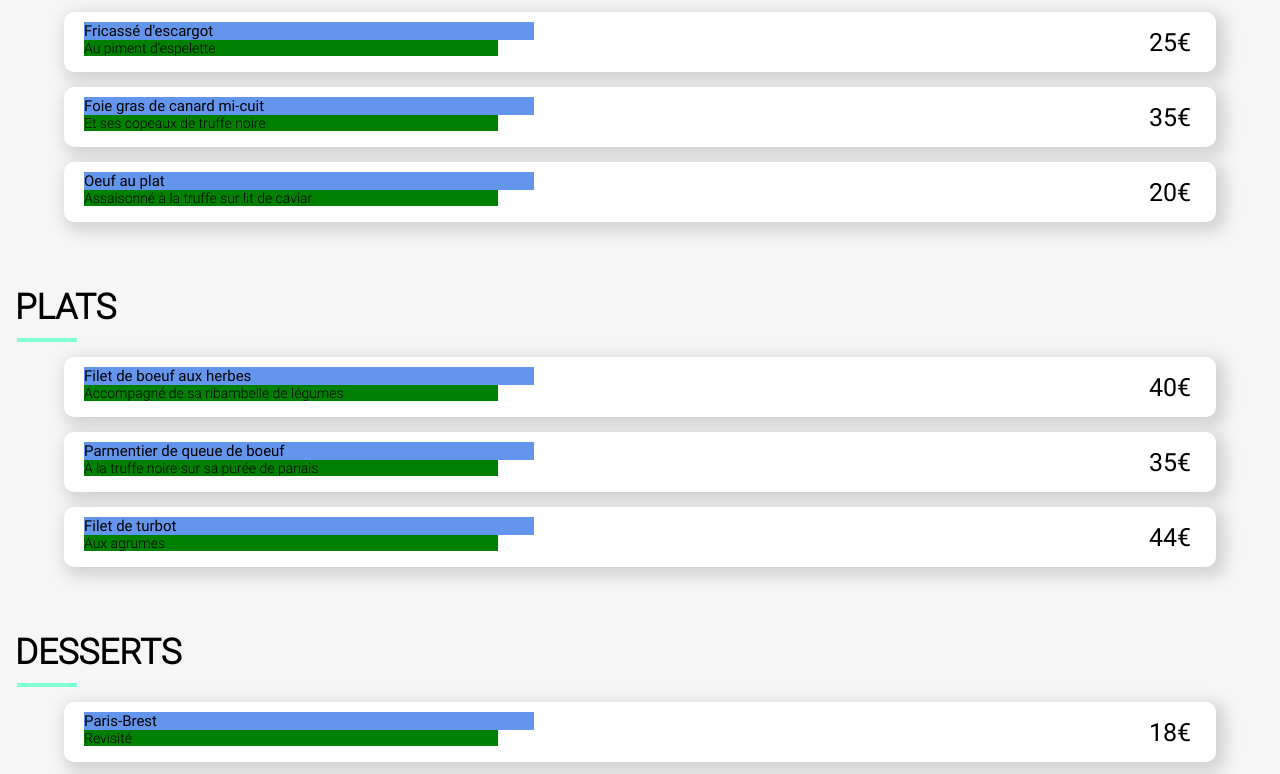
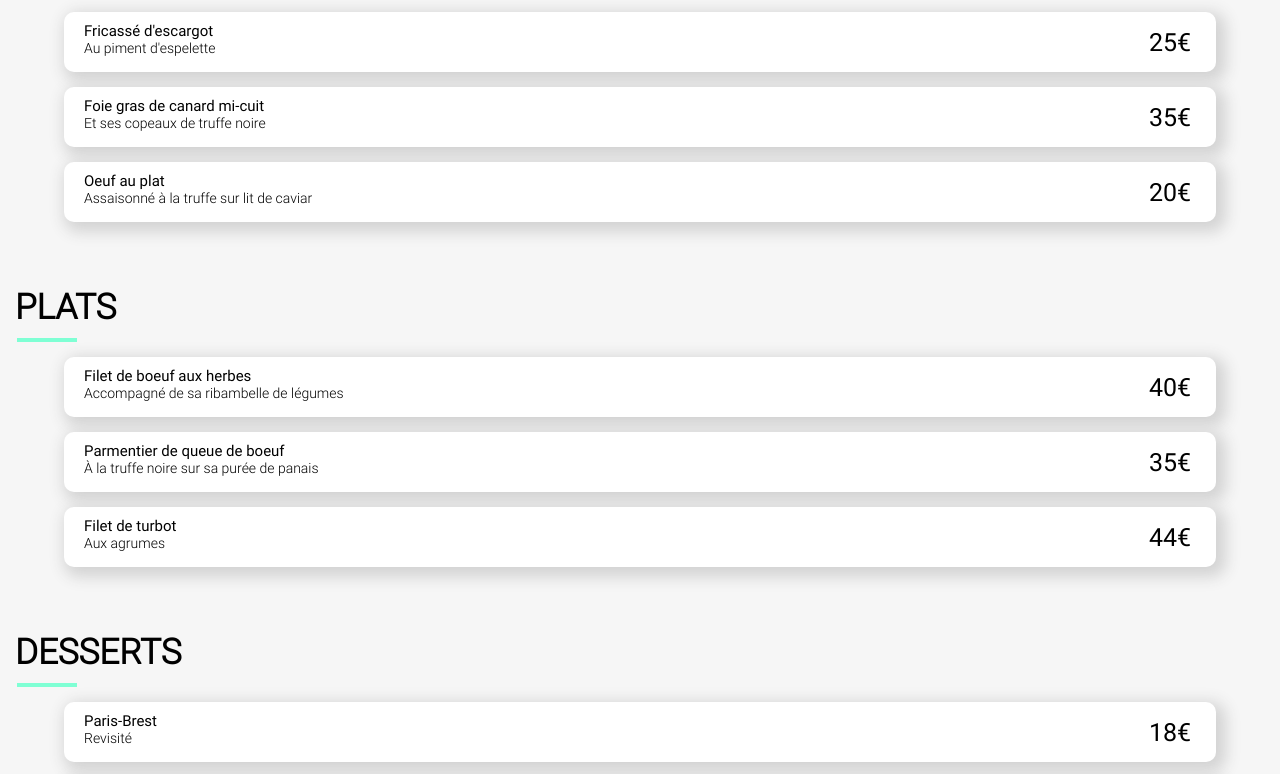
Before and after one commit to MathieuDurand28/OC_ohmyfood_03-2022, a plain HTML site: page menus/la-palette-du-gout.html in a window 1280 px wide. Shown: the part 734-1508 px from the top of the page. Drawn offline with Linux system fonts and the light colour scheme; a web font is replaced by a local one.

Commit message:
retrait des background color de débuggage.

```diff
--- a/scss/menus.scss
+++ b/scss/menus.scss
@@ -124,7 +124,6 @@ $grey: #f6f6f6;
         overflow: hidden;
         white-space: nowrap;
         .title-plat{
-          background-color: cornflowerblue;
           margin: 5px 0 0 10px;
           text-overflow: ellipsis;
           overflow: hidden;
@@ -132,7 +131,6 @@ $grey: #f6f6f6;
           font-size: 15px;
         }
         .describ-plat{
-          background-color: green;
           margin-left: 10px;
           width: 90%;
           font-size: 14px;
```
Also changed, not shown: scss/menus.css, 1 other file.
